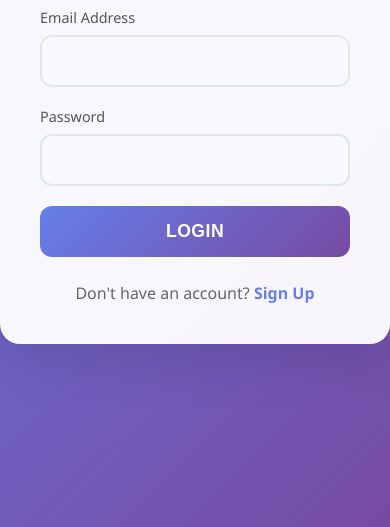
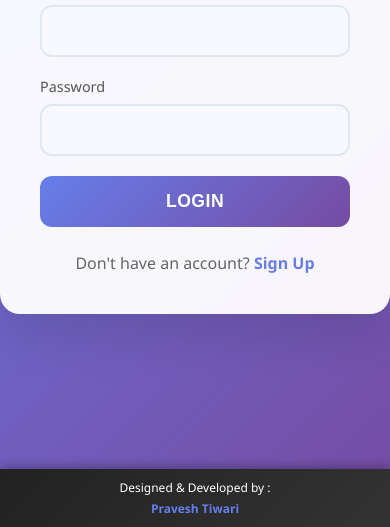
Before and after one commit to Pravesh52/Student-Feedback, a plain HTML site: page index.html in a window 390 px wide. Shown: the part 317-844 px from the top of the page. Drawn offline with Linux system fonts and the light colour scheme.

Commit message:
Add files via upload

```diff
--- a/index.html
+++ b/index.html
@@ -18,6 +18,7 @@
             display: flex;
             align-items: center;
             justify-content: center;
+            padding-bottom: 60px; /* Space for footer */
         }
 
         .auth-container {
@@ -157,6 +158,7 @@
             border-radius: 15px;
             box-shadow: 0 15px 35px rgba(0,0,0,0.1);
             width: 95%;
+            margin-bottom: 80px; /* Extra space for footer */
         }
 
         .feedback-header {
@@ -273,6 +275,53 @@
             background: #c0392b;
         }
 
+        /* Footer Styles */
+        footer {
+            background: linear-gradient(135deg, #222 0%, #333 100%);
+            color: #fff;
+            font-size: 14px;
+            position: fixed;
+            bottom: 0;
+            left: 0;
+            right: 0;
+            text-align: center;
+            z-index: 999;
+            padding: 15px 20px;
+            box-shadow: 0 -2px 10px rgba(0, 0, 0, 0.3);
+            backdrop-filter: blur(10px);
+        }
+
+        footer p {
+            margin: 0;
+            display: flex;
+            align-items: center;
+            justify-content: center;
+            gap: 8px;
+        }
+
+        footer i {
+            color: #e74c3c;
+            font-size: 16px;
+            animation: heartbeat 1.5s ease-in-out infinite;
+        }
+
+        footer a {
+            color: #667eea;
+            text-decoration: none;
+            font-weight: 600;
+            transition: color 0.3s ease;
+        }
+
+        footer a:hover {
+            color: #764ba2;
+            text-decoration: underline;
+        }
+
+        @keyframes heartbeat {
+            0%, 100% { transform: scale(1); }
+            50% { transform: scale(1.2); }
+        }
+
         @media (max-width: 768px) {
             .form-row {
                 flex-direction: column;
@@ -283,31 +332,18 @@
                 margin: 10px;
                 padding: 20px;
                 width: calc(100% - 20px);
+                margin-bottom: 80px;
             }
+
             footer {
-            background-color: #222;
-            color: #fff;
-            font-size: 14px;
-            bottom: 0;
-            position: fixed;
-            left: 0;
-            right: 0;
-            text-align: center;
-            z-index: 999;
-        }
+                font-size: 12px;
+                padding: 10px 15px;
+            }
 
-        footer p {
-            margin: 10px 0;
-        }
-
-        footer i {
-            color: red;
-        }
-
-        footer a {
-            color: #3c97bf;
-            text-decoration: none;
-        }
+            footer p {
+                flex-direction: column;
+                gap: 4px;
+            }
         }
     </style>
 </head>
@@ -447,9 +483,15 @@
             </div>
             <div class="success-message" id="feedbackSuccessMsg"></div>
         </form>
+    </div>
 
-
-    </div>
+    <!-- Footer -->
+    <footer>
+        <p>
+            Designed & Developed by :
+            <a href="#" onclick="alert('Contact: pravesht252@gmail.com')">Pravesh Tiwari</a>
+        </p>
+    </footer>
 
     <script>
         // User Storage (In production, this would be handled by a backend)
```
